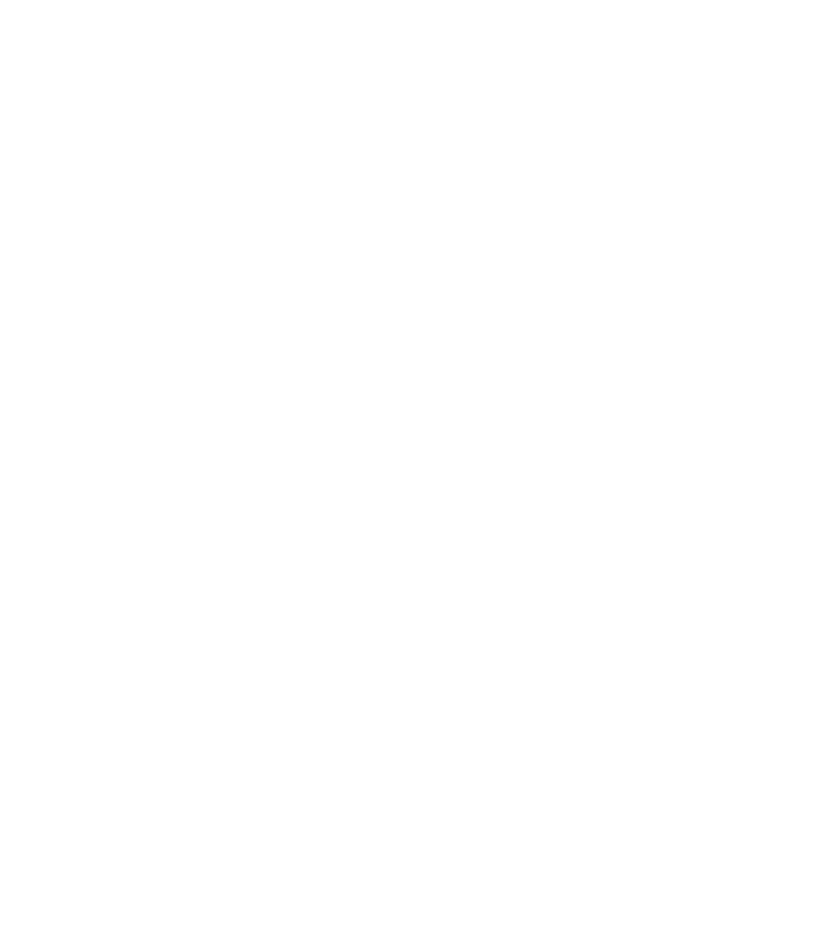
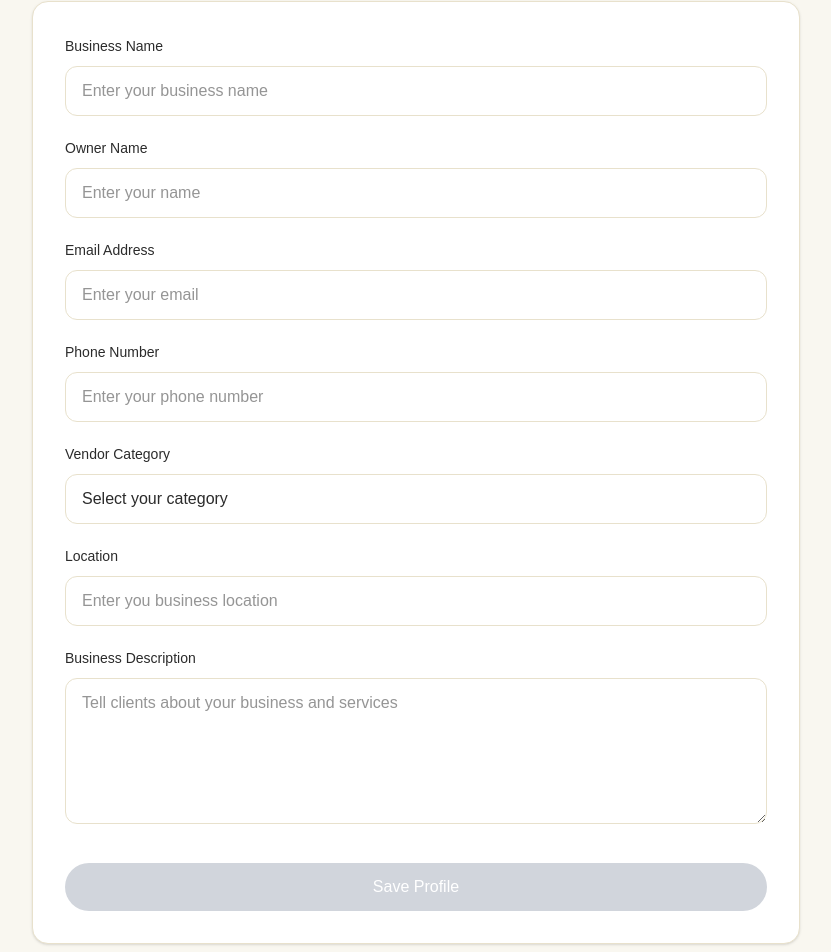
Before and after one commit to ReeSeng1/wedding-event-platform, a Next.js app in the folder frontend/: page /vendors/profile in a window 1280 px wide. Before the commit this address had no page. Shown: the part 219-1171 px from the top of the page, without its empty margins (224-1055 px from the left). Before the commit the page ends 800 px from the top, so only its background shows below. Built offline with nearby package versions, Linux system fonts and the light colour scheme.

Commit message:
add a vendor portfolio page

```diff
--- /dev/null
+++ b/frontend/src/app/vendors/profile/page.tsx
@@ -0,0 +1,159 @@
+"use client";
+
+import { useState } from "react";
+
+export default function VendorProfilePage() {
+    const [businessName, setBusinessName] = useState("");
+    const [ownerName, setOwnerName] = useState("");
+    const [email, setEmail] = useState("");
+    const [phoneNumber, setPhoneNumber] = useState("");
+    const [category, setCategory] =useState("");
+    const [location, setLocation] = useState("");
+    const [description, setDescription] =useState("");
+    const [categoryOpen, setCategoryOpen] = useState(false);
+
+    function handleSaveProfile() {
+        console.log("Vendor profile saved");
+    }
+    return (
+        <main className="min-h-screen bg-[#F9F7F0] px-6 py-16">
+            <div className="mx-auto max-w-3xl">
+                <div className="text-center">
+                    <p className="text-sm font-semibold uppercase tracking-[0.3em] text-[#C9A227]">
+                        Vendor Profile
+                    </p>
+                    <h1 className="mt-4 text-4xl font-bold text-[#2B2B2B]">
+                        My Business Profile
+                    </h1>
+                    <p className="mx-auto mt-4 max-w-xl text-gray-600">
+                        Add your business information so clients can learn more about your services.
+                    </p>
+                </div>
+                <div className="mt-10 rounded-2xl border border-[#E8E1CC] bg-white p-8 shadow-sm">
+                    <div>
+                        <label className="text-sm font-medium text-[#2B2B2B]">
+                            Business Name
+                        </label>
+                        <input
+                           type="text"
+                           value={businessName}
+                           onChange={(e) => setBusinessName(e.target.value)}
+                           placeholder="Enter your business name"
+                           className="mt-2 w-full rounded-xl border border-[#E8E1CC] bg-white px-4 py-3 text-[#2B2B2B] outline-none focus:border-[#C9A227]" />
+                    </div>
+                    <div className="mt-5">
+                        <label className="text-sm font-medium text-[#2B2B2B]">
+                            Owner Name
+                        </label>
+                        <input
+                           type="text"
+                           value={ownerName}
+                           onChange={(e) => setOwnerName(e.target.value)}
+                           placeholder="Enter your name"
+                           className="mt-2 w-full rounded-xl border border-[#E8E1CC] bg-white px-4 py-3 text-[#2B2B2B] outline-none focus:border-[#C9A227]" />
+                    </div>
+                    <div className="mt-5">
+                        <label className="text-sm font-medium text-[#2B2B2B]">
+                            Email Address
+                        </label>
+                        <input
+                           type="text"
+                           value={email}
+                           onChange={(e) => setEmail(e.target.value)}
+                           placeholder="Enter your email"
+                           className="mt-2 w-full rounded-xl border border-[#E8E1CC] bg-white px-4 py-3 text-[#2B2B2B] outline-none focus:border-[#C9A227]" />
+                    </div>
+                    <div className="mt-5">
+                        <label className="text-sm font-medium text-[#2B2B2B]">
+                            Phone Number
+                        </label>
+                        <input
+                           type="text"
+                           value={phoneNumber}
+                           onChange={(e) =>setPhoneNumber(e.target.value)}
+                           placeholder="Enter your phone number"
+                           className="mt-2 w-full rounded-xl border border-[#E8E1CC] bg-white px-4 py-3 text-[#2B2B2B] outline-none focus:border-[#C9A227]" />
+                    </div>
+                    <div className="mt-5">
+                        <label className="text-sm font-medium text-[#2B2B2B]">
+                            Vendor Category
+                        </label>
+                        <div className="relative mt-2">
+                        <button
+                           type="button"
+                           onClick={() => setCategoryOpen(!categoryOpen)}
+                           className="flex w-full items-center justify-between rounded-xl border border-[#E8E1CC] bg-white px-4 py-3 text-left text-[#2B2B2B] outline-none hover:border-[#C9A227]">
+                            <span>
+                                {category || "Select your category"}
+                            </span>
+                        </button>
+                        {categoryOpen && (
+                            <div className="absolute z-20 mt-2 w-full overflow-hidden rounded-xl border border-[#E8E1CC] bg-white shadow-lg">
+                                {[
+                                    "Photography",
+                                    "Videography",
+                                    "Decoration",
+                                    "Venues",
+                                    "Wedding Dresses",
+                                    "Makeup & Hair",
+                                    "Music & DJ",
+                                    "Cakes",
+                                ].map((item) => (
+                                    <button
+                                       key={item}
+                                       type="button"
+                                       onClick={() => {
+                                        setCategory(item);
+                                        setCategoryOpen(false);
+                                       }}
+                                       className="block w-full px-4 py-3 text-left text-[#2B2B2B] hover:bg-[#C9A227] hover:text-[#2B2B2B]">
+                                        {item}
+                                    </button>
+                                ))}
+                            </div>
+                        )}
+                        </div>
+                    </div>
+                    <div className="mt-5">
+                        <label className="text-sm font-medium text-[#2B2B2B]">
+                            Location
+                        </label>
+                        <input
+                            type="text"
+                            value={location}
+                            onChange={(e) => setLocation(e.target.value)}
+                            placeholder="Enter you business location"
+                            className="mt-2 w-full rounded-xl border border-[#E8E1CC] bg-white px-4 py-3 text-[#2B2B2B] outline-none focus:border-[#C9A227]" />
+                    </div>
+                    <div className="mt-5">
+                        <label className="text-sm font-medium text-[#2B2B2B]">
+                            Business Description
+                        </label>
+                        <textarea
+                           value={description}
+                           onChange={(e) => setDescription(e.target.value)}
+                           placeholder="Tell clients about your business and services"
+                           rows={5}
+                           className="mt-2 w-full rounded-xl border border-[#E8E1CC] bg-white px-4 py-3 text-[#2B2B2B] outline-none focus:border-[#C9A227]" />
+                    </div>
+                    <button
+                       type="button"
+                       onClick={handleSaveProfile}
+                       className={`mt-8 w-full rounded-full px-6 py-3 font-medium text-white ${
+                         businessName.trim() !== "" &&
+                         ownerName.trim() !== "" &&
+                         email.trim() !== "" &&
+                         phoneNumber.trim() !== "" &&
+                         category !== "" &&
+                         location.trim() !== "" &&
+                         description.trim() !== ""
+                            ?"bg-[#C9A227] hover:bg-[#B08D20]"
+                            :"bg-gray-300"
+                       }`}>
+                        Save Profile
+                    </button>
+                </div>
+            </div>
+        </main>
+    )
+}
```
